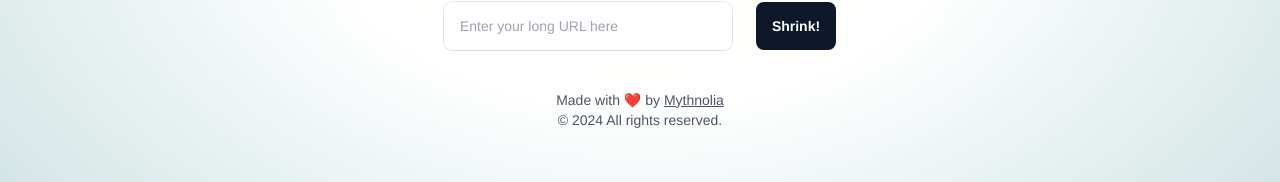
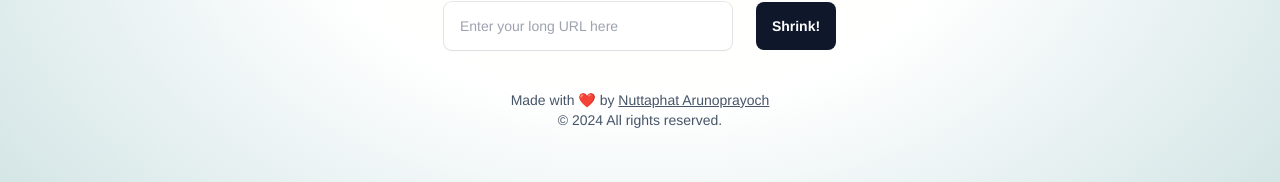
Before and after one commit to nat236919/impurl-web, a Nuxt app: page / in a window 1280 px wide. Shown: the part 491-673 px from the top of the page. Built offline with nearby package versions, Linux system fonts and the light colour scheme.

Commit message:
feat: update Author link and name

```diff
--- a/pages/index.vue
+++ b/pages/index.vue
@@ -147,7 +147,7 @@ function fallbackCopyTextToClipboard(text) {
             <div>
                 <!-- Author -->
                 <p class="text-center text-slate-600 dark:text-slate-400">
-                    Made with ❤️ by <a href="https://www.mythnolia.com" target="_blank" class="underline">Mythnolia</a>
+                    Made with ❤️ by <a href="https://nuttaphat.com/" target="_blank" class="underline">Nuttaphat Arunoprayoch</a>
                 </p>
                 <!-- Copyright -->
                 <p class="text-center text-slate-600 dark:text-slate-400">
```
